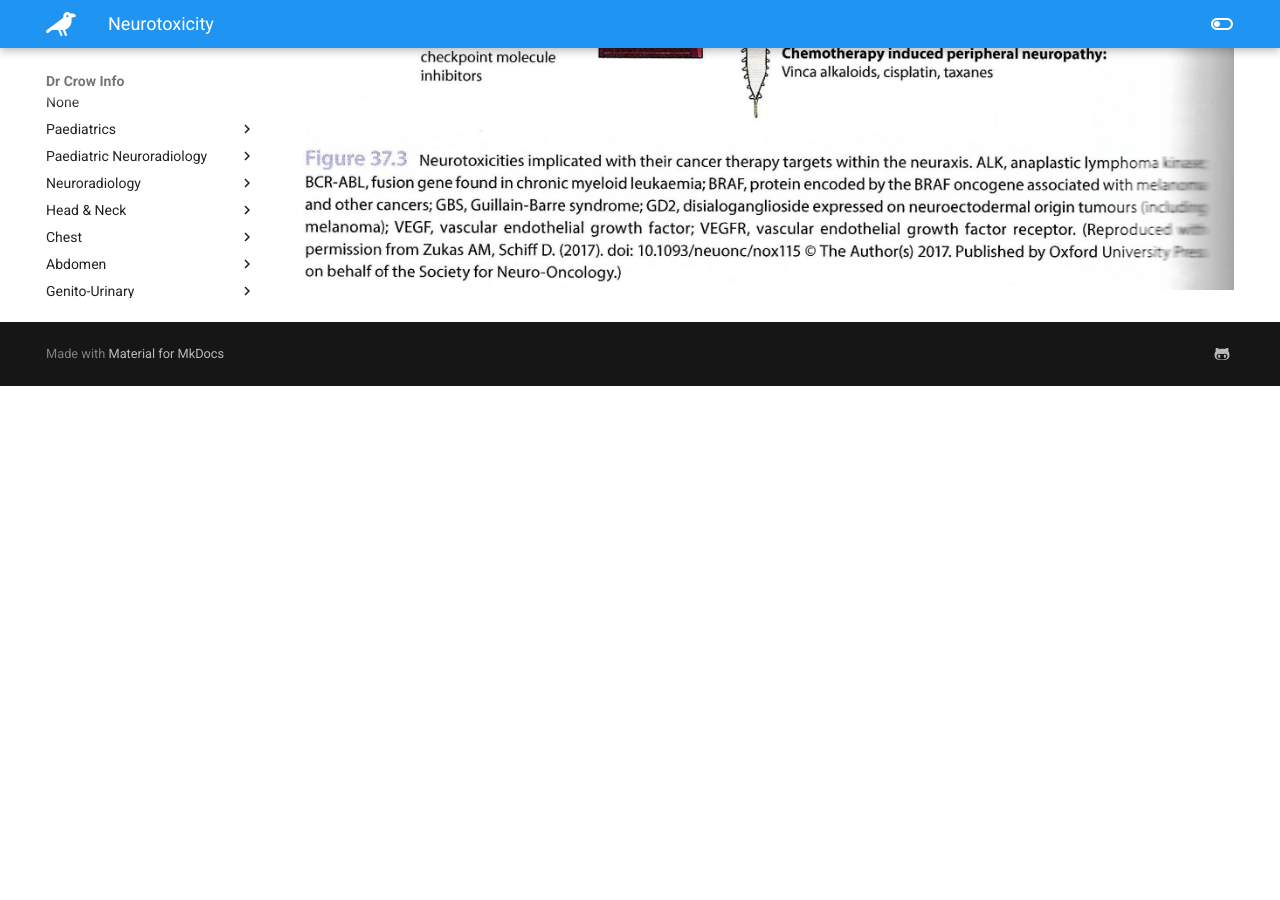
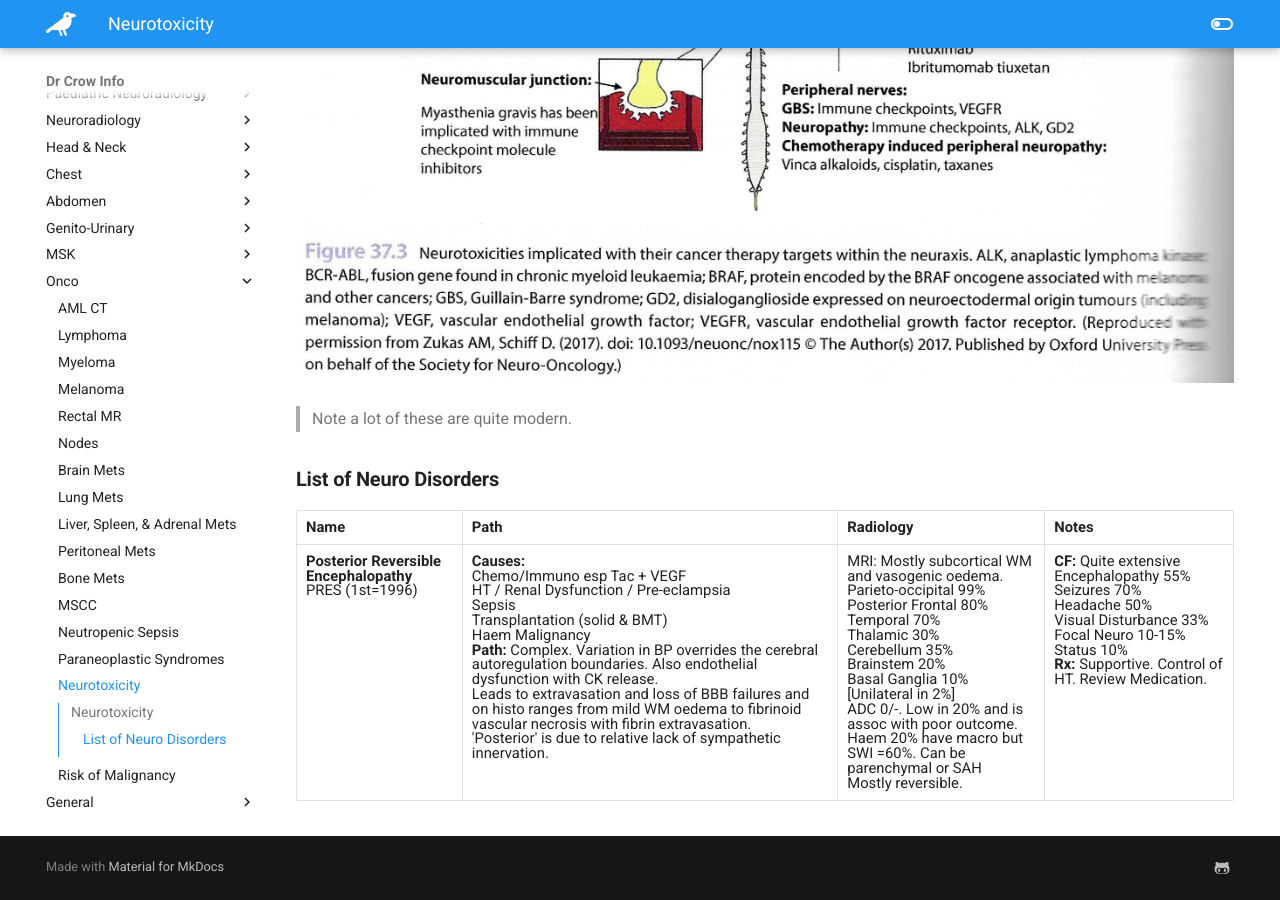
Before and after one commit to TheDrCrow/DrCrowInfo, an MkDocs documentation site: the page built from docs/onco/onco_neurotoxicity.md, in a window 1280 px wide and 900 px high, scrolled down 616 px. Built offline with MkDocs 1.6.1 and Material for MkDocs 9.7.7, drawn with Linux system fonts in a browser that asks for light colours; before the commit the page ends 1002 px from its top, so only the background shows below that; some of the changed text lies outside the part shown.

```diff
--- a/docs/onco/onco_neurotoxicity.md
+++ b/docs/onco/onco_neurotoxicity.md
@@ -1,3 +1,15 @@
-# Toxic Treatment Effects on Nervous System.
+# Toxicity of Cancer Therapeutics
+
+## Neurotoxicity
+
+**Lots of different pathways as outlined in this handy diagram**
 
 ![Toxic Treatment Effect](images/neurotoxicities.jpg)
+
+> Note a lot of these are quite modern.
+
+### List of Neuro Disorders
+
+| Name    | Path     | Radiology     | Notes     |
+|---------------- | --------------- | --------------- | --------------- |
+| **Posterior Reversible Encephalopathy**<br>PRES (1st=1996)  | **Causes:**<br>Chemo/Immuno esp Tac + VEGF<br>HT / Renal Dysfunction / Pre-eclampsia<br>Sepsis<br>Transplantation (solid & BMT)<br>Haem Malignancy<br>**Path:** Complex. Variation in BP overrides the cerebral autoregulation boundaries. Also endothelial dysfunction with CK release.<br>Leads to extravasation and loss of BBB failures and on histo ranges from mild WM oedema to fibrinoid vascular necrosis with fibrin extravasation.<br>'Posterior' is due to relative lack of sympathetic innervation. | MRI: Mostly subcortical WM and vasogenic oedema.<br>Parieto-occipital 99%<br>Posterior Frontal 80%<br>Temporal 70%<br>Thalamic 30%<br>Cerebellum 35%<br>Brainstem 20%<br>Basal Ganglia 10%<br>[Unilateral in 2%]<br>ADC 0/-. Low in 20% and is assoc with poor outcome.<br>Haem 20% have macro but SWI =60%. Can be parenchymal or SAH<br>Mostly reversible. | **CF:** Quite extensive<br>Encephalopathy 55%<br>Seizures 70%<br>Headache 50%<br>Visual Disturbance 33%<br>Focal Neuro 10-15%<br>Status 10%<br>**Rx:** Supportive. Control of HT. Review Medication.  |
```
